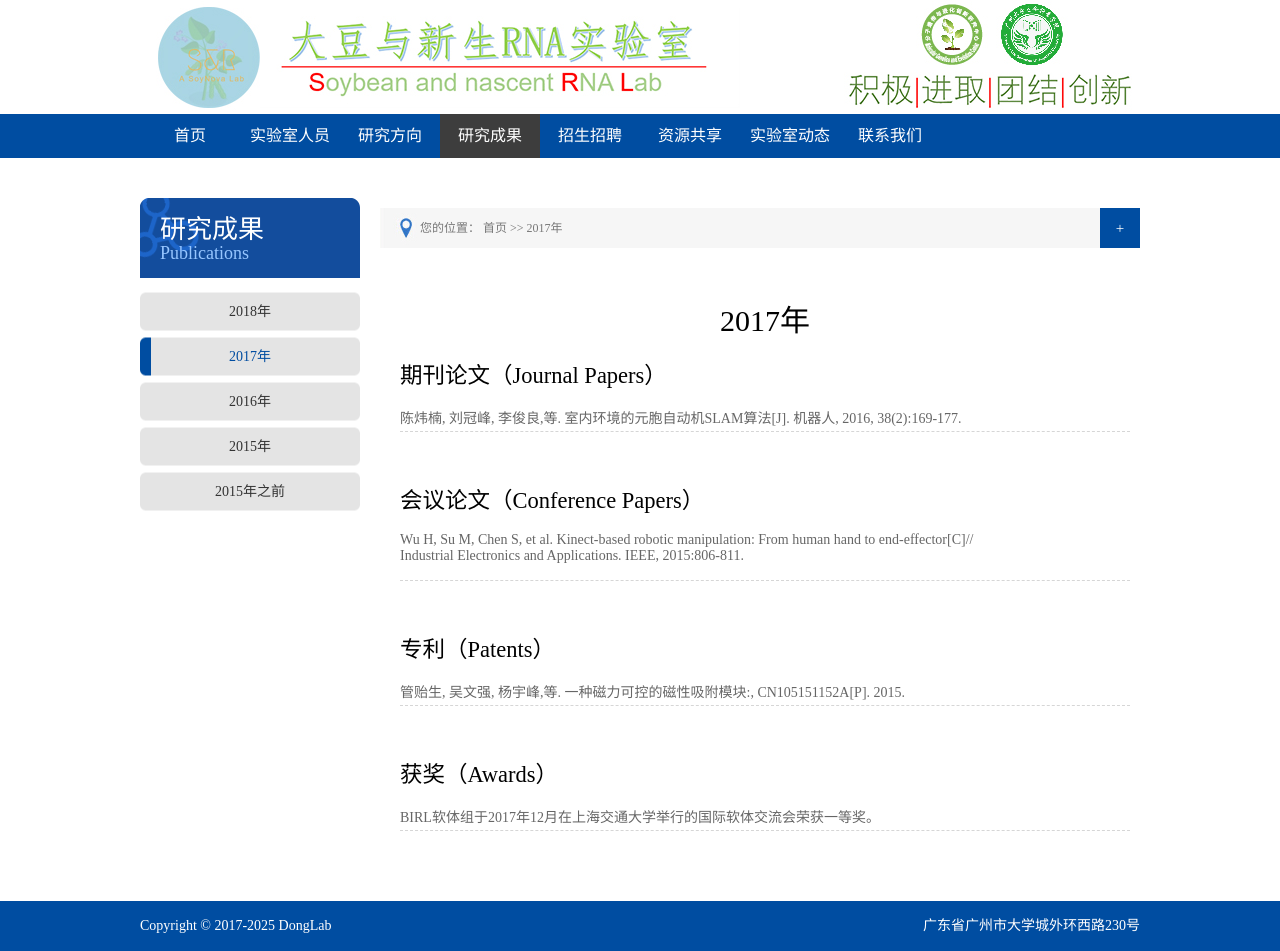
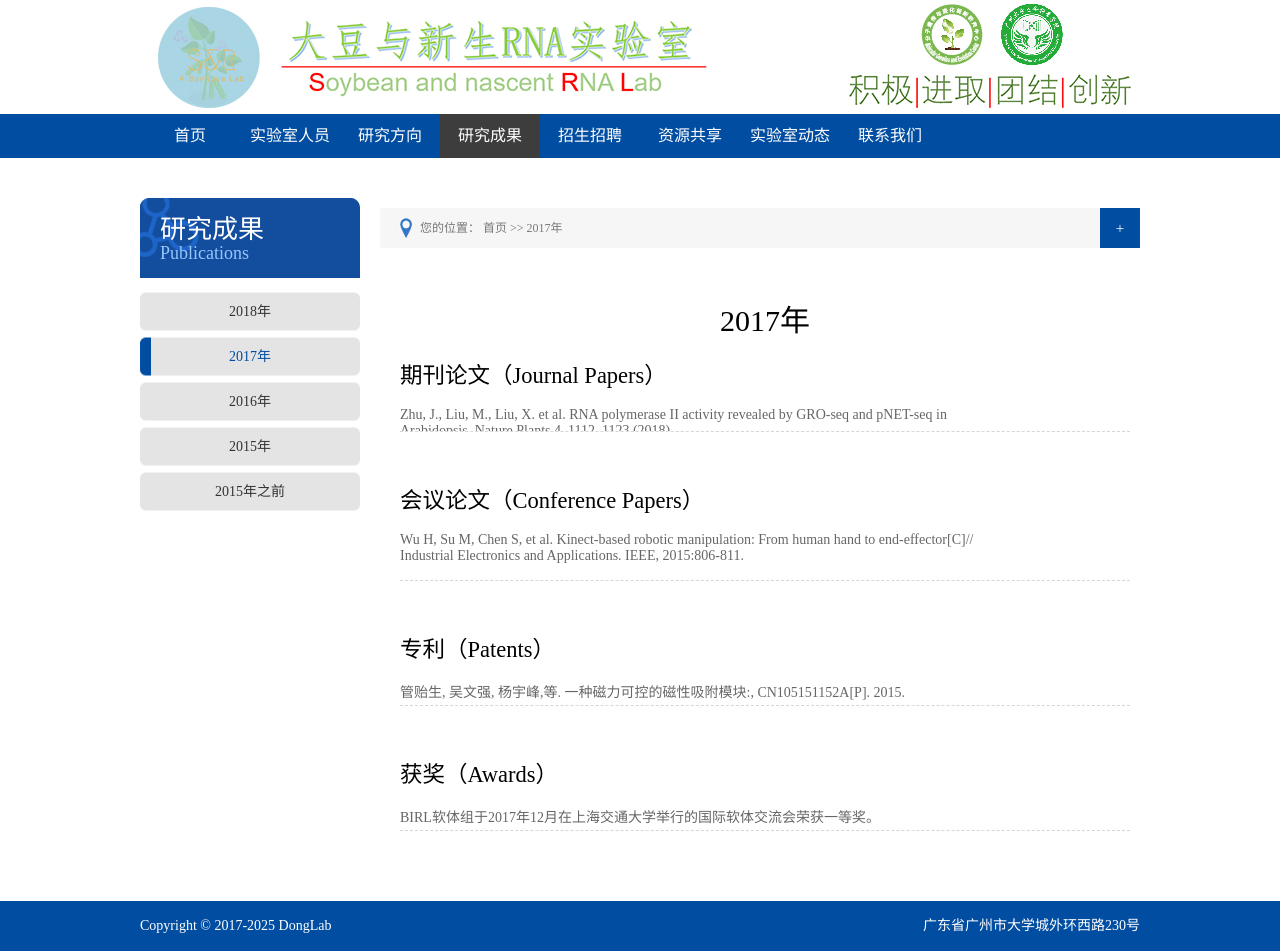
Before and after one commit to zhanweimin2021/zhanweimin2021.github.io, a Jekyll site: the page built from pages/2017.html, in a window 1280 px wide. Built offline with Jekyll 4.4.1, drawn with Linux system fonts in a browser that asks for light colours.

Commit message:
Update 2017.html

```diff
--- a/pages/2017.html
+++ b/pages/2017.html
@@ -17,7 +17,7 @@
       <h2>期刊论文（Journal Papers）</h2>
       <ul>
         <li>
-          <div class="n_temp_r_b1"><h4><a href="http://xueshu.baidu.com/s?wd=%E5%AE%A4%E5%86%85%E7%8E%AF%E5%A2%83%E7%9A%84%E5%85%83%E8%83%9E%E8%87%AA%E5%8A%A8%E6%9C%BASLAM+%E7%AE%97%E6%B3%95&tn=SE_baiduxueshu_c1gjeupa&cl=3&ie=utf-8&bs=paperuri%3A%28198668fdb08fad3c2a396b67eadc8cb3%29&f=8&rsv_bp=1&rsv_sug2=1&sc_f_para=sc_tasktype%3D%7BfirstSimpleSearch%7D&rsv_n=2" target="_blank">陈炜楠, 刘冠峰, 李俊良,等. 室内环境的元胞自动机SLAM算法[J]. 机器人, 2016, 38(2):169-177.</a></h4></div>
+          <div class="n_temp_r_b1"><h4><a href="https://doi.org/10.1038/s41477-018-0280-0" target="_blank">Zhu, J., Liu, M., Liu, X. et al. RNA polymerase II activity revealed by GRO-seq and pNET-seq in Arabidopsis. Nature Plants 4, 1112–1123 (2018). </a></h4></div>
         </li>
       </ul>
       <div style="margin-top:50px"></div>
```
